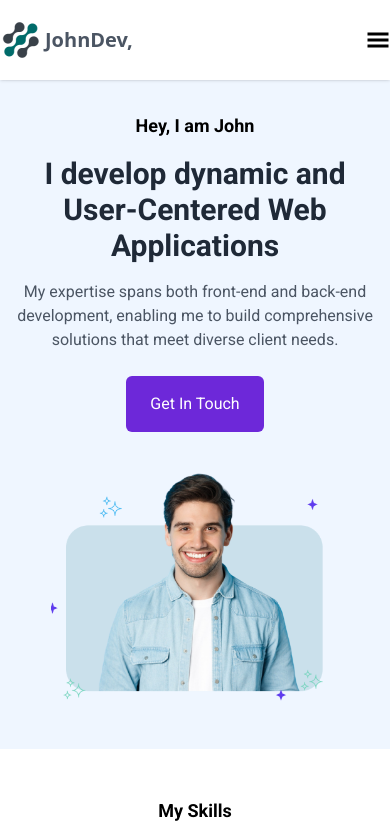
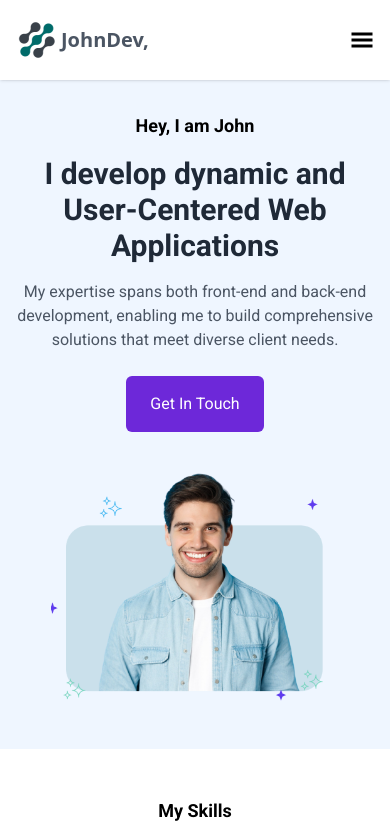
Before and after one commit to gharneeyart/Portfolio, a React (Vite) app: page / in a window 390 px wide. Shown: the top 836 px of the page. Built offline with nearby package versions, Linux system fonts and the light colour scheme.

Commit message:
header width

```diff
--- a/src/components/Header.jsx
+++ b/src/components/Header.jsx
@@ -34,8 +34,8 @@ const Header = () => {
   }, [navbar]);
 
   return (
-    <nav className="bg-white shadow fixed z-50 right-0 left-0 ">
-      <div className="w-full mx-auto md:px-4 lg:px-12 ">
+    <nav className="bg-white shadow fixed z-50 right-0 left-0 w-full">
+      <div className="w-full px-4 lg:px-12 ">
         <div className="flex justify-between h-20 items-center">
           <div className="flex-shrink-0">
             <Link to="home" className="text-xl font-bold text-gray-600 flex items-center"><img src={Logo} alt="" />JohnDev,</Link>
```
